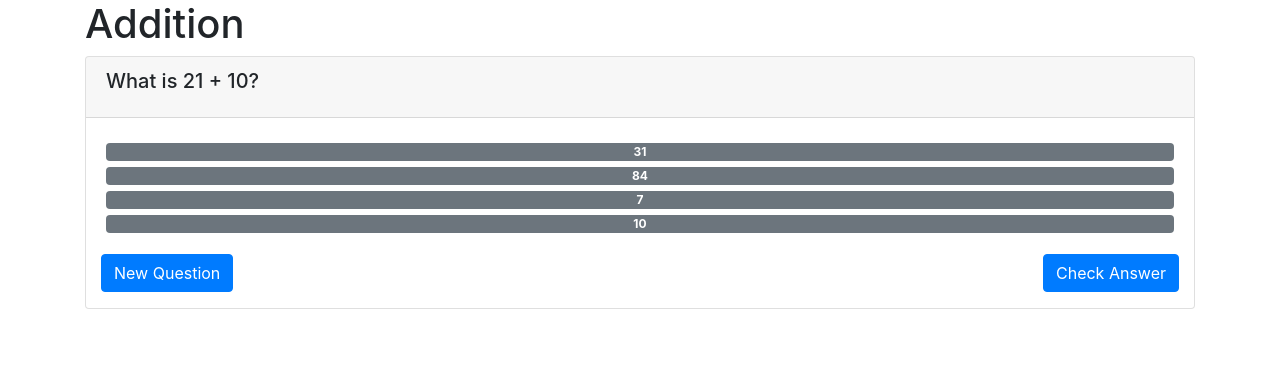
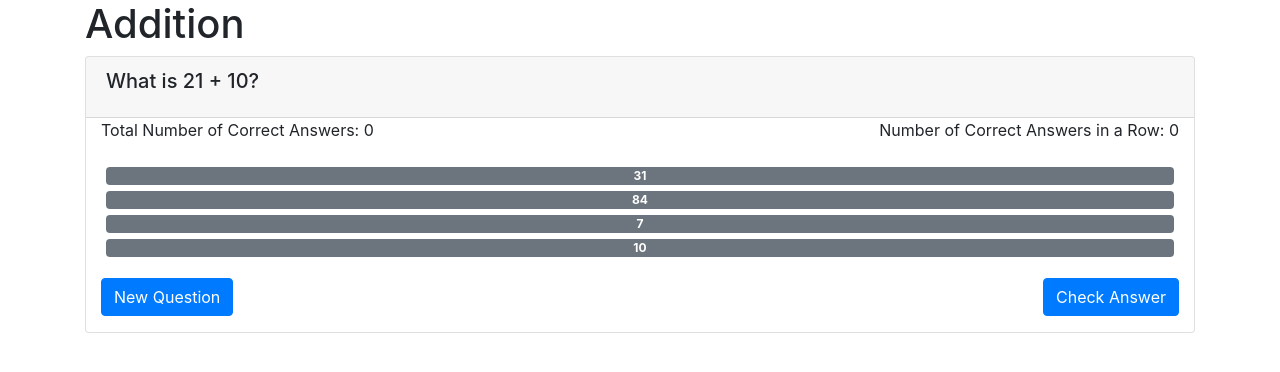
Before and after one commit to VictoriaTassie/learning-app, a Flask app: page /quizzes/arithmetic/addition in a window 1280 px wide. Shown: the part 56-428 px from the top of the page. Run offline with Flask 2, Linux system fonts and the light colour scheme; some libraries are stand-ins or nearby versions.

Commit message:
add counter for total correct answers and answers in a row, and temporary favicon.ico

```diff
--- a/manage.py
+++ b/manage.py
@@ -6,6 +6,8 @@ application = Flask(__name__)
 application.register_blueprint(learning, url_prefix="/learning", template_folder="templates")
 application.register_blueprint(quizzes, url_prefix="/quizzes", template_folder="templates")
 
+application.secret_key = "stringofwordsandsentences"
+
 @application.route('/')
 def index():
     return render_template('index.html')
--- a/quizzes/app.py
+++ b/quizzes/app.py
@@ -1,9 +1,10 @@
-from flask import Blueprint, render_template, request, jsonify, flash
+from flask import Blueprint, render_template, request, jsonify, flash, session
 import random
 import json
 
 # define the blueprint
 quizzes = Blueprint('quizzes', __name__, template_folder="templates")
+quizzes.secret_key = "stringofwordsandsentences"
 
 
 @quizzes.errorhandler(404)
@@ -16,30 +17,46 @@ def index():
 
 @quizzes.route('arithmetic/<type>', methods=["POST", "GET"])
 def arithmetic(type):
+    if not session.get('total_correct'):
+        session['total_correct'] = 0
+        session['correct_in_row'] = 0
+
     if request.method == "POST":
         x = int(request.form['x'])
         y = int(request.form['y'])
         clientAnswer = int(request.form['clientAnswer'])
         if type == 'addition':
             if clientAnswer == x + y:
-                return jsonify({'res':'Correct', 'ans': x+y})
+                session['total_correct'] += 1
+                session['correct_in_row'] += 1
+                return jsonify({'res':'Correct', 'ans': x+y, 'total_correct': session['total_correct'], 'correct_in_row': session['correct_in_row']})
             else:
-                return jsonify({'res':'Incorrect', 'ans': x+y})
+                session['correct_in_row'] = 0
+                return jsonify({'res':'Incorrect', 'ans': x+y, 'total_correct': session['total_correct'], 'correct_in_row': session['correct_in_row']})
         elif type == 'subtraction':
             if clientAnswer == x - y:
-                return jsonify({'res':'Correct', 'ans': x-y})
+                session['total_correct'] += 1
+                session['correct_in_row'] += 1
+                return jsonify({'res':'Correct', 'ans': x-y, 'total_correct': session['total_correct'], 'correct_in_row': session['correct_in_row']})
             else:
-                return jsonify({'res':'Incorrect', 'ans': x-y})
+                session['correct_in_row'] = 0
+                return jsonify({'res':'Incorrect', 'ans': x-y, 'total_correct': session['total_correct'], 'correct_in_row': session['correct_in_row']})
         elif type == 'multiplication':
             if clientAnswer == x * y:
-                return jsonify({'res':'Correct', 'ans': x*y})
+                session['total_correct'] += 1
+                session['correct_in_row'] += 1
+                return jsonify({'res':'Correct', 'ans': x*y, 'total_correct': session['total_correct'], 'correct_in_row': session['correct_in_row']})
             else:
-                return jsonify({'res':'Incorrect', 'ans': x*y})
+                session['correct_in_row'] = 0
+                return jsonify({'res':'Incorrect', 'ans': x*y, 'total_correct': session['total_correct'], 'correct_in_row': session['correct_in_row']})
         elif type == 'division':
             if clientAnswer == x / y:
-                return jsonify({'res':'Correct', 'ans': x/y})
+                session['total_correct'] += 1
+                session['correct_in_row'] += 1
+                return jsonify({'res':'Correct', 'ans': x/y, 'total_correct': session['total_correct'], 'correct_in_row': session['correct_in_row']})
             else:
-                return jsonify({'res':'Incorrect', 'ans': x/y})
+                session['correct_in_row'] = 0
+                return jsonify({'res':'Incorrect', 'ans': x/y, 'total_correct': session['total_correct'], 'correct_in_row': session['correct_in_row']})
 
 
     # random numbers to add together
@@ -78,4 +95,4 @@ def arithmetic(type):
     # assign right answer to random position
     options[corans] = ans
 
-    return render_template('quizzes/arithmetic.html', x=x, y=y, options=options, type=type)
+    return render_template('quizzes/arithmetic.html', x=x, y=y, options=options, type=type, total_correct=session['total_correct'], correct_in_row=session['correct_in_row'])
--- a/quizzes/templates/quizzes/arithmetic.html
+++ b/quizzes/templates/quizzes/arithmetic.html
@@ -29,6 +29,10 @@ Division,divide,dividing
 {% elif type == 'division' %}
 <h5 class="card-title">What is {{x}} &#247; {{y}}?</h5>
 {% endif %}
+</div>
+<div class="container">
+<div class="float-left" id="num-right">Total Number of Correct Answers: {{total_correct}}</div>
+<div class="float-right" id="num-right-row">Number of Correct Answers in a Row: {{correct_in_row}}</div>
 </div>
 <div class="card-body">
 {% for i in range(4) %}
@@ -78,6 +82,8 @@ $.ajax({
   {
     $('#result').removeClass("alert-danger")
     $('#result').addClass("alert alert-success")
+	$('#num-right').html('Total Number of Correct Answers: ' + result.total_correct)
+	$('#num-right-row').html('Number of Correct Answers in a Row: ' + result.correct_in_row)
 	answers = document.getElementsByClassName('answer');
 	for(var i = answers.length - 1; i > -1; i--)
 	{
@@ -93,6 +99,8 @@ $.ajax({
     $('#result-description').html("The correct answer was " + result.ans);
     $('#result').removeClass("alert-success")
     $('#result').addClass("alert alert-danger")
+	$('#num-right').html('Total Number of Correct Answers: ' + result.total_correct)
+	$('#num-right-row').html('Number of Correct Answers in a Row: ' + result.correct_in_row)
 	answers = document.getElementsByClassName('answer');
 	for(var i = answers.length - 1; i > -1; i--)
 	{
--- /dev/null
+++ b/static/css/learning-app.css
@@ -0,0 +1,4 @@
+.answer:hover {
+  /*transform: scaleY(1.2);*/
+  opacity: 0.75;
+}
--- a/templates/base.html
+++ b/templates/base.html
@@ -15,6 +15,11 @@
 <script src="https://cdnjs.cloudflare.com/ajax/libs/popper.js/1.12.9/umd/popper.min.js" integrity="sha384-ApNbgh9B+Y1QKtv3Rn7W3mgPxhU9K/ScQsAP7hUibX39j7fakFPskvXusvfa0b4Q" crossorigin="anonymous"></script>
 <script src="https://maxcdn.bootstrapcdn.com/bootstrap/4.0.0/js/bootstrap.min.js" integrity="sha384-JZR6Spejh4U02d8jOt6vLEHfe/JQGiRRSQQxSfFWpi1MquVdAyjUar5+76PVCmYl" crossorigin="anonymous"></script>
 
+<link rel="stylesheet" type="text/css" href="{{url_for('static', filename='css/learning-app.css')}}">
+
+<!-- favicon -->
+<link rel="shortcut icon" href="{{url_for('static', filename='favicon.ico')}}" type="image/x-icon">
+<link rel="icon" href="{{url_for('static', filename='favicon.ico')}}" type="image/x-icon">
 </head>
 
 <body>
```
Also changed, not shown: static/favicon.ico (added).
